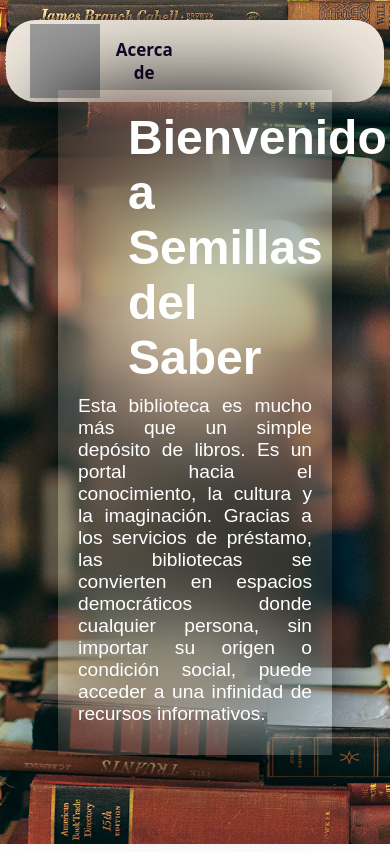
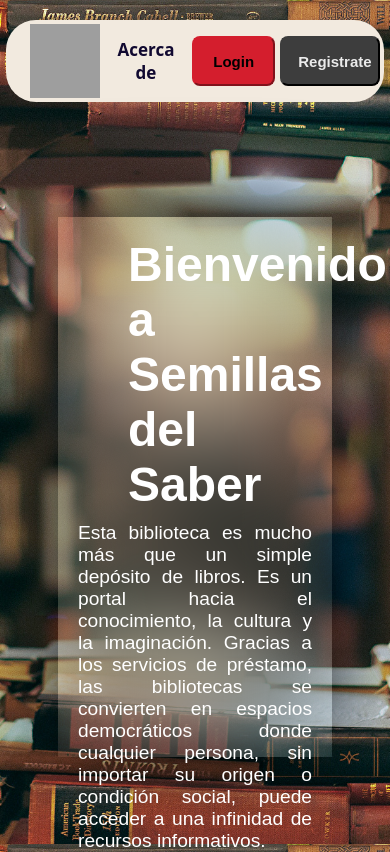
Before and after one commit to Fiernes/ProyectoBiblioteca, a plain HTML site: page index.html in a window 390 px wide. Drawn offline with Linux system fonts and the light colour scheme; grey boxes are pictures that could not be loaded; a web font is replaced by a local one.

Commit message:
mis vistas responsive

```diff
--- a/css/Registro.css
+++ b/css/Registro.css
@@ -150,7 +150,7 @@ img {
 
 }
 
-/*respnsive*/
+/*responsive*/
 @media(max-width:990px) {
     .container {
         width: 350px;
--- a/css/entrada.css
+++ b/css/entrada.css
@@ -9,6 +9,7 @@ body{
     background-image: url("../imagenes/fondoEntrada3.jpg");
     width: 100%;
     min-height: 100vh;
+
     display: flex;
     flex-direction: column;
     justify-content: center;
@@ -27,7 +28,7 @@ body{
     margin: 20px auto;
     width: 60%;
     background: transparent;
-
+    flex-wrap: wrap;
     backdrop-filter: blur(45px);
 
 }
@@ -130,3 +131,22 @@ nav a:hover {
 img{
     margin-left: 20px;
 }
+
+/*responsive*/
+@media(max-width:1100px) {
+
+    .login-registro{
+        margin-left: 5px;
+    }
+
+    .login-button{
+        margin-left: auto;
+    }
+    .contenedor-cuadrado{
+        min-width: none;
+        height: 500px;
+        margin-top: 150px;
+    }
+
+
+}
```
Also changed, not shown: Registro.html (+7 -4 lines).
